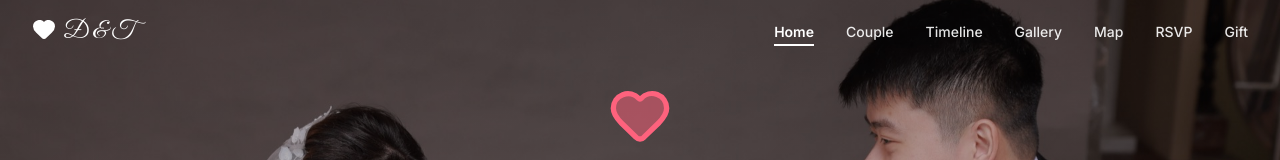
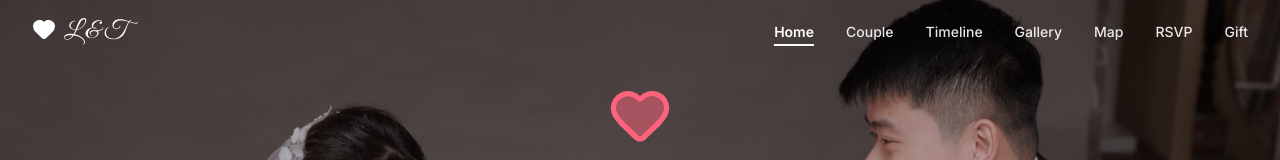
Before and after one commit to Xunino/wedding, a React (Vite) app in the folder app/: page / in a window 1280 px wide. Shown: the top 160 px of the page. Built offline with nearby package versions, Linux system fonts and the light colour scheme; a web font is replaced by a local one.

Commit message:
Update Navbar.jsx
Fix name

```diff
--- a/app/src/components/Navbar.jsx
+++ b/app/src/components/Navbar.jsx
@@ -71,7 +71,7 @@ export default function Navbar() {
                     <div className="flex items-center gap-2 cursor-pointer" onClick={() => scrollToSection('#hero')}>
                         <Heart className={`w-6 h-6 ${isScrolled ? 'text-rose-500' : 'text-white'} fill-current`} viewBox="0 3 24 24" />
                         <span className={`font-script text-2xl ${isScrolled ? 'text-gray-800' : 'text-white'}`}>
-                            Đ & T
+                            L & T
                         </span>
                     </div>
 
```
